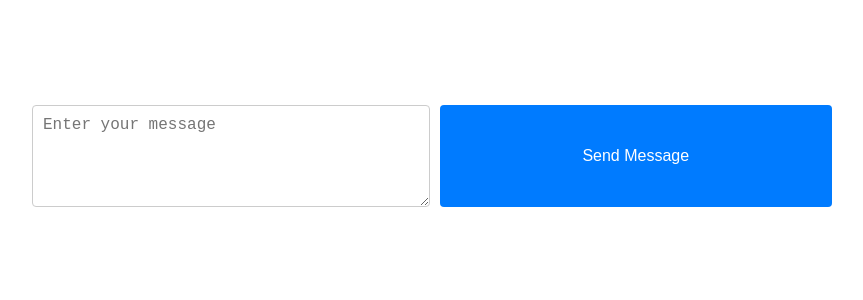
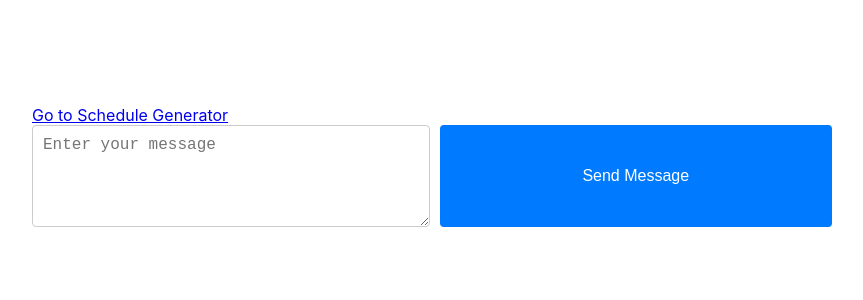
Before and after one commit to basantagoswami/jovian-hackathon-frontend, a React (Create React App) app: page /explore in a window 1280 px wide. Shown: the top 300 px of the page, without its empty margins (208-1071 px from the left). Built offline with nearby package versions, Linux system fonts and the light colour scheme.

Commit message:
schedule generator

```diff
--- a/src/App.js
+++ b/src/App.js
@@ -4,7 +4,7 @@ import Login from './components/Login/Login';
 import Register from './components/Register/Register';
 import Home from './components/Home/Home';
 import Explore from './components/pages/Explore';
-import ScheduleGenerator from './components/pages/Explore2';
+import ScheduleGenerator from './components/pages/ScheduleGenerator';
 import PlaceDetails from './components/Details/Details';
 import ScheduleComponent from './components/Itinerary/Itinerary';
 
--- a/src/components/pages/Explore.js
+++ b/src/components/pages/Explore.js
@@ -3,6 +3,8 @@ import axios from 'axios';
 import { host } from '../../utils/ApiRoutes';
 import './Explore.css';
 import { useNavigate } from 'react-router-dom';
+import { Link } from 'react-router-dom';
+
 
 
 const Explore = () => {
@@ -97,6 +99,9 @@ const Explore = () => {
   return (
     <div className="explore-container">
       <h1>Explore</h1>
+
+      <Link to="/schedule-generator">Go to Schedule Generator</Link>
+
       <div className="message-input">
         <textarea
           placeholder="Enter your message"
--- a/src/components/pages/Explore2.js
+++ b/src/components/pages/ScheduleGenerator.js
@@ -3,7 +3,7 @@ import axios from 'axios';
 import ReactMarkdown from 'react-markdown';
 import gfm from 'remark-gfm';
 import { host } from '../../utils/ApiRoutes';
-import './Explore2.css';
+import './ScheduleGenerator.css';
 
 const ScheduleGenerator = () => {
   const [city, setCity] = useState('');
```
Also changed, not shown: src/components/pages/ScheduleGenerator.css (renamed from src/components/pages/Explore2.css).
